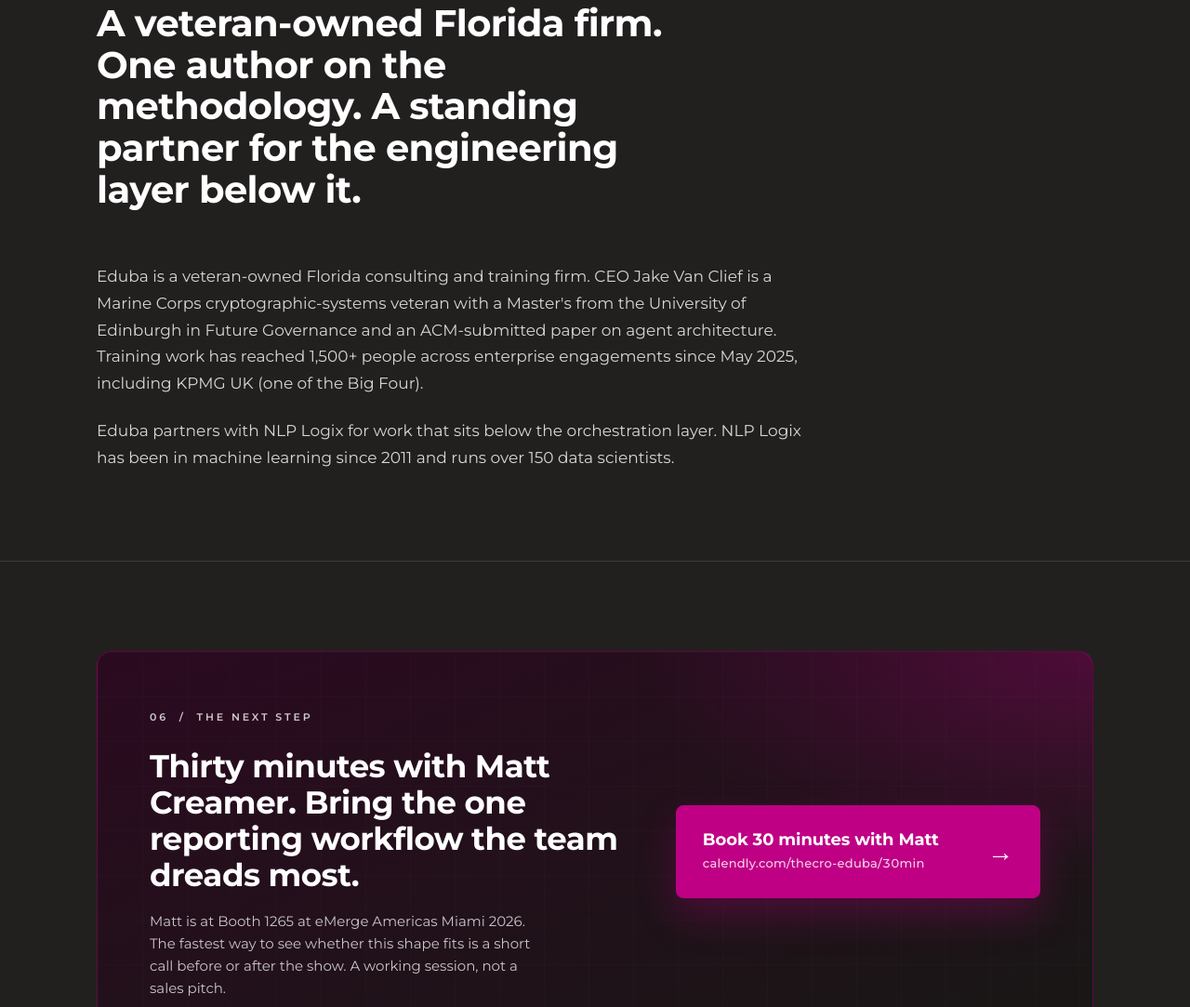
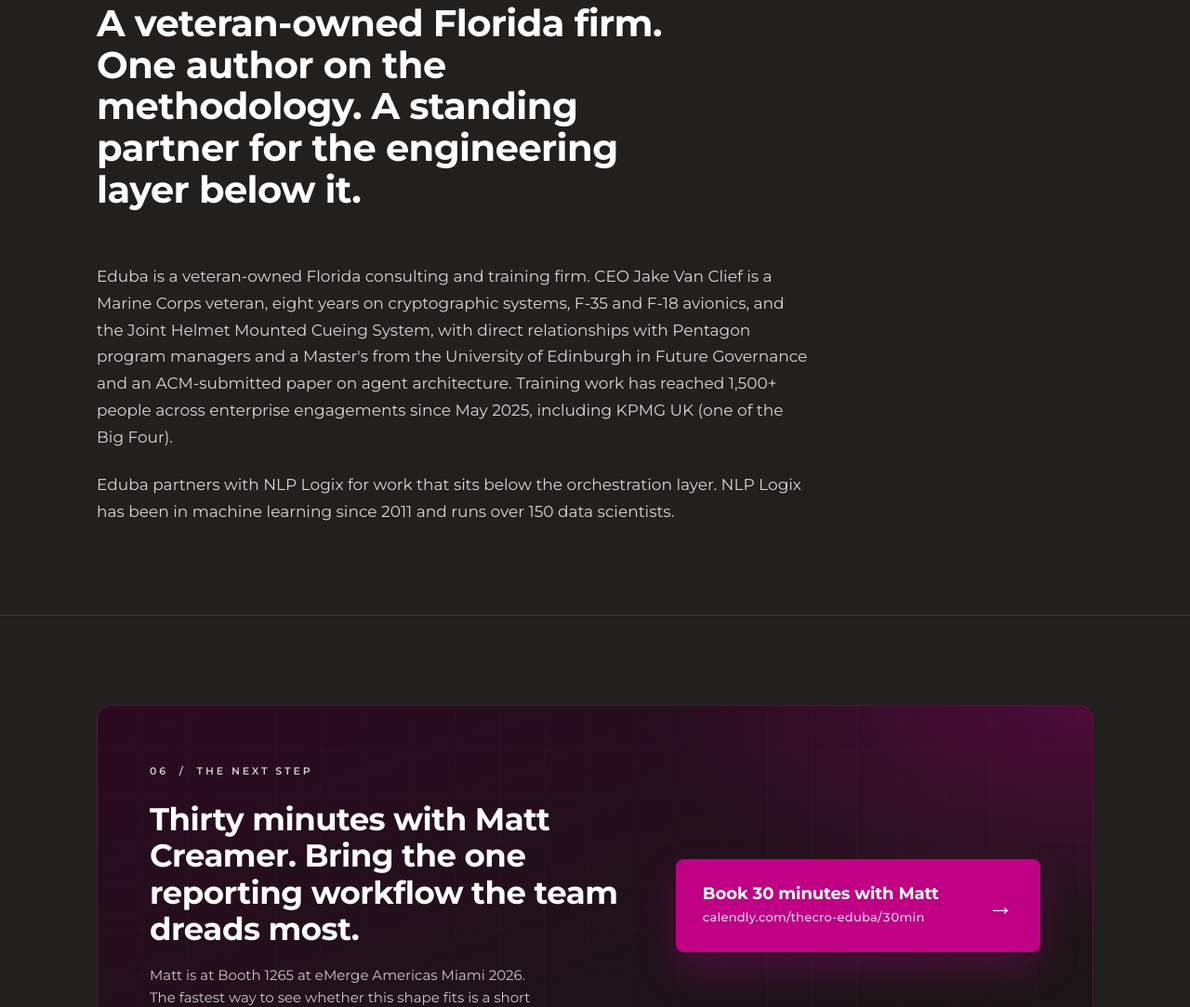
Before and after one commit to mattcreamer17-gif/space-florida, a plain HTML site: page index.html in a window 1280 px wide. Shown: the part 4791-5874 px from the top of the page at 93% size. Drawn offline with Linux system fonts and the light colour scheme.

Commit message:
Update Jake bio with JHMCS + Pentagon program-manager context

```diff
--- a/index.html
+++ b/index.html
@@ -159,7 +159,7 @@
         <h2 id="about-h">A veteran-owned Florida firm. One author on the methodology. A standing partner for the engineering layer below it.</h2>
       </div>
       <div class="prose">
-        <p>Eduba is a veteran-owned Florida consulting and training firm. CEO Jake Van Clief is a Marine Corps cryptographic-systems veteran with a Master's from the University of Edinburgh in Future Governance and an ACM-submitted paper on agent architecture. Training work has reached 1,500+ people across enterprise engagements since May 2025, including KPMG UK (one of the Big Four).</p>
+        <p>Eduba is a veteran-owned Florida consulting and training firm. CEO Jake Van Clief is a Marine Corps veteran, eight years on cryptographic systems, F-35 and F-18 avionics, and the Joint Helmet Mounted Cueing System, with direct relationships with Pentagon program managers and a Master's from the University of Edinburgh in Future Governance and an ACM-submitted paper on agent architecture. Training work has reached 1,500+ people across enterprise engagements since May 2025, including KPMG UK (one of the Big Four).</p>
         <p>Eduba partners with NLP Logix for work that sits below the orchestration layer. NLP Logix has been in machine learning since 2011 and runs over 150 data scientists.</p>
       </div>
     </div>
```
